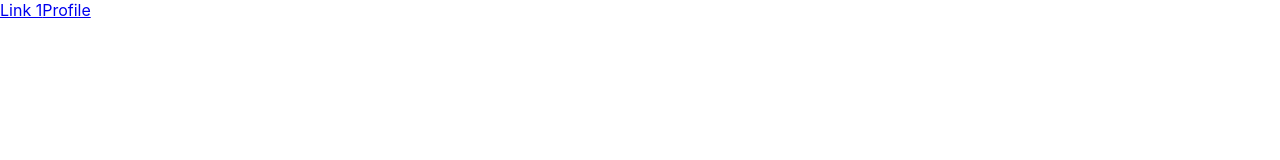
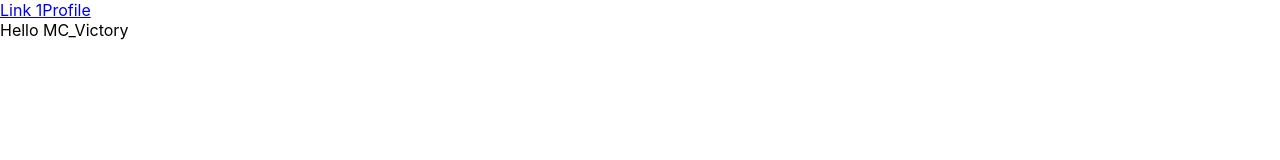
Before and after one commit to cwinnard/pet-behavior-tracker, a React (Create React App) app: page / in a window 1280 px wide. Shown: the top 160 px of the page. Built offline with nearby package versions, Linux system fonts and the light colour scheme; the HTML template or start-up script is replaced by a standard one.

Commit message:
home & route

```diff
--- a/src/App.tsx
+++ b/src/App.tsx
@@ -1,6 +1,7 @@
 import { BrowserRouter, Route, Link } from "react-router-dom";
 
 import BottomMenu from './BottomMenu';
+import Home from './views/Home';
 import Profile from './views/Profile';
 
 const App = () => {
@@ -11,6 +12,9 @@ const App = () => {
           <Link to="/">Link 1</Link>
           <Link to="/profile">Profile</Link>
         </div>
+        <Route path="/" exact={true}>
+          <Home />
+        </Route>
         <Route path="/profile">
           <Profile />
         </Route>
--- /dev/null
+++ b/src/views/Home.tsx
@@ -0,0 +1,13 @@
+import user from '../data/user.json';
+
+const Home = () => {
+    return (
+      <div>
+        <div>
+          Hello {user.name}
+        </div>
+      </div>
+    );
+  }
+
+  export default Home;
```
Also changed, not shown: 1 other file (tests, documents, lock files or other folders).
